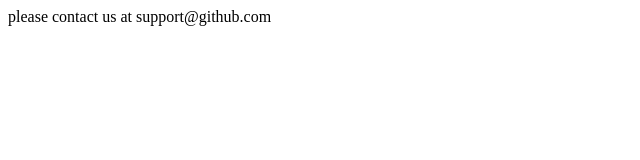
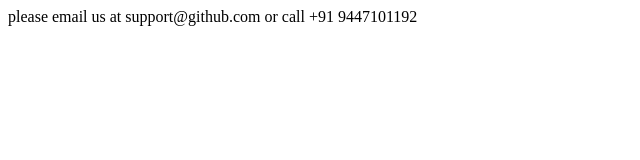
Before and after one commit to renjithsr/hello-world, a plain HTML site: page index.html in a window 1280 px wide. Shown: the whole page, without its empty margins (0-640 px from the left). Drawn offline with Linux system fonts and the light colour scheme.

Commit message:
updated contact details

```diff
--- a/index.html
+++ b/index.html
@@ -1,3 +1,3 @@
 <div id="footer">
-	please contact us at support@github.com
+	please email us at support@github.com or call +91 9447101192
 </div>
```
